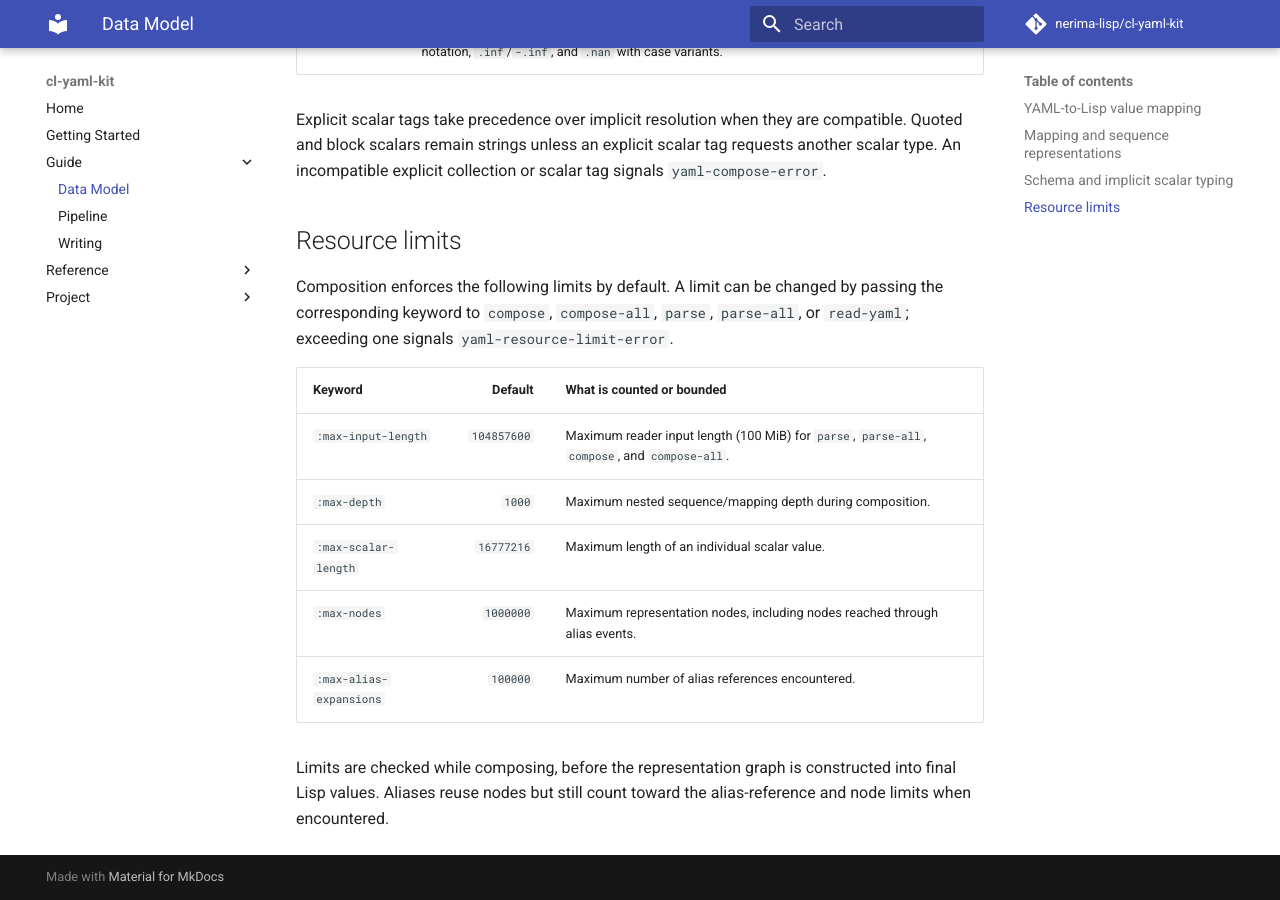
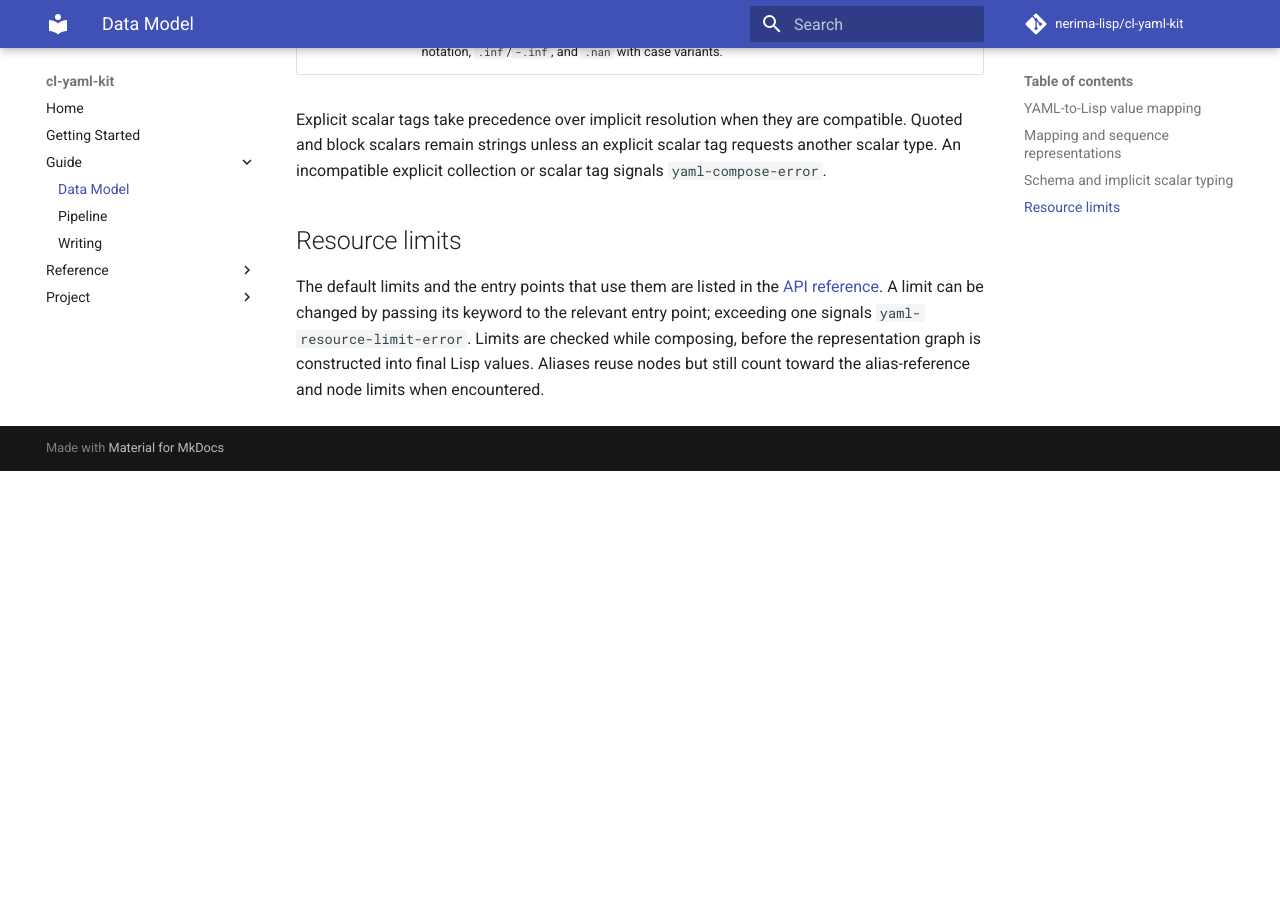
Before and after one commit to nerima-lisp/cl-yaml-kit, an MkDocs documentation site: the page built from docs/src/guide/data-model.md, in a window 1280 px wide and 900 px high, scrolled down 2291 px. Built offline with MkDocs 1.6.1 and Material for MkDocs 9.7.7, drawn with Linux system fonts in a browser that asks for light colours; comment, search, counter and statistics services are not loaded; after the commit the page ends 2762 px from its top, so only the background shows below that; some of the changed text lies outside the part shown.

Commit message:
docs: align usage guides with current behavior

```diff
--- a/docs/src/guide/data-model.md
+++ b/docs/src/guide/data-model.md
@@ -3,8 +3,8 @@
 The loader composes YAML events into a representation graph and then
 constructs Common Lisp values from that graph. `parse` and `read-yaml` return
 the first document; `parse-all` returns a list of constructed values, one per
-document. The default options are `:schema :core`, `:mapping-type
-:hash-table`, `:sequence-type :vector`, and `:duplicate-key-policy :error`.
+document. See the [API reference](../reference/api.md) for the single table of
+default options and resource limits.
 
 ## YAML-to-Lisp value mapping
 
@@ -19,7 +19,7 @@ scalars according to the selected schema.
 | False (`!!bool`) | `+yaml-false+`; this is distinct from `nil`. |
 | True (`!!bool`) | `t`. |
 | Integer (`!!int`) | A Lisp integer. The core schema accepts decimal, `0o` octal, and `0x` hexadecimal notation, with an optional sign. |
-| Floating point (`!!float`) | A double-float, including `.inf`, `-.inf`, and `.nan`. |
+| Floating point (`!!float`) | A double-float, including `.inf`, `-.inf`, and `.nan`, when the scalar remains a float after construction. |
 | Sequence (`!!seq`) | A simple vector by default, or a proper list when `:sequence-type :list` is selected. |
 | Mapping (`!!map`) | An `equal` hash table by default; see the mapping options below. |
 | Alias | The aliased representation node is reused, so aliases preserve sharing. |
@@ -78,18 +78,10 @@ scalar tag signals `yaml-compose-error`.
 
 ## Resource limits
 
-Composition enforces the following limits by default. A limit can be changed
-by passing the corresponding keyword to `compose`, `compose-all`, `parse`,
-`parse-all`, or `read-yaml`; exceeding one signals `yaml-resource-limit-error`.
-
-| Keyword | Default | What is counted or bounded |
-| --- | ---: | --- |
-| `:max-input-length` | `104857600` | Maximum reader input length (100 MiB) for `parse`, `parse-all`, `compose`, and `compose-all`. |
-| `:max-depth` | `1000` | Maximum nested sequence/mapping depth during composition. |
-| `:max-scalar-length` | `16777216` | Maximum length of an individual scalar value. |
-| `:max-nodes` | `1000000` | Maximum representation nodes, including nodes reached through alias events. |
-| `:max-alias-expansions` | `100000` | Maximum number of alias references encountered. |
-
-Limits are checked while composing, before the representation graph is
-constructed into final Lisp values. Aliases reuse nodes but still count toward
-the alias-reference and node limits when encountered.
+The default limits and the entry points that use them are listed in the [API
+reference](../reference/api.md). A limit can be changed by passing its keyword
+to the relevant entry point; exceeding one signals
+`yaml-resource-limit-error`. Limits are checked while composing, before the
+representation graph is constructed into final Lisp values. Aliases reuse
+nodes but still count toward the alias-reference and node limits when
+encountered.
```
Also changed, not shown: docs/src/getting-started.md (+15 -5 lines), docs/src/guide/writing.md (+5 -2 lines), README.md.
